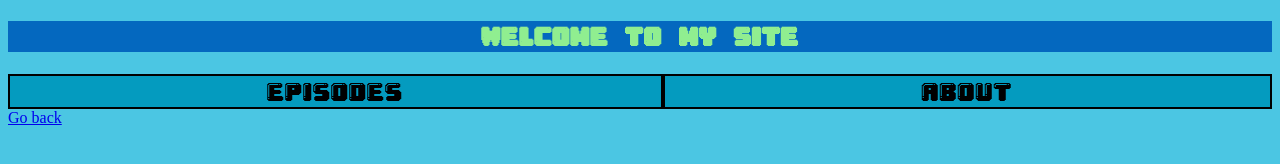
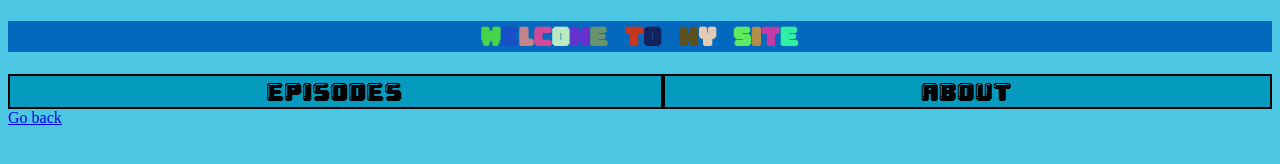
Before and after one commit to uglyshiba/VAIIproj, a plain HTML site: page index.html in a window 1280 px wide. Drawn offline with Linux system fonts and the light colour scheme.

Commit message:
Added letter color randomization Javascript

```diff
--- a/css/style.css
+++ b/css/style.css
@@ -6,6 +6,8 @@
 h1 {
     text-align: center;
     font-family: GumballFont, serif;
+    border-width: 1px;
+    border-color: black;
 }
 
 @media screen {
@@ -36,15 +38,15 @@ h1 {
     border: 2px solid #000;
     text-decoration: none;
     color:inherit;
-    padding-top: 0px;
+    padding-top: 0;
 }
 
 header{
     background-color: #0468bf;
     color: lightgreen;
-    padding-bottom: 0px;
+    padding-bottom: 0;
 }
 
 nav{
-    padding-top: 0px;
+    padding-top: 0;
 }
--- a/index.html
+++ b/index.html
@@ -5,6 +5,7 @@
     <meta name="viewport" content="width=device-width, initial-scale=1">
     <title>Title</title>
     <link rel="stylesheet" href="css/style.css" type="text/css">
+    <script src="js/randomizeLetterColor.js"></script>
 </head>
 <body>
 
@@ -22,5 +23,8 @@
 <footer>
     <a href="#nadpis">Go back</a>
 </footer>
+<script>
+    randomizeLetterColor("#nadpis");
+</script>
 </body>
 </html>
--- a/js/randomizeLetterColor.js
+++ b/js/randomizeLetterColor.js
@@ -1,12 +1,25 @@
+document.addEventListener("DOMContentLoaded", function() {
+    randomizeLetterColor("nadpis");
+});
+
 function randomizeLetterColor(elementId) {
-    var element = document.getElementById(elementId)
+    var element = document.getElementById(elementId);
+    if (element) {
+        var text = element.textContent;
+        element.style.color = getRandomColor(); // Set initial text color
+        var changedText = text.split('').map(function(letter) {
+            var randomColor = getRandomColor();
+            return '<span style="color:' + randomColor + ';">' + letter + '</span>';
+        }).join('');
+        element.innerHTML = changedText;
+    }
 }
 
 function getRandomColor() {
-    var randRed = Math.floor(Math.random() * 200);
-    var randGreen = Math.floor(Math.random() * 200);
-    var randBlue = Math.floor(Math.random() * 200);
+    var randRed = Math.floor(Math.random() * 220 + 20);
+    var randGreen = Math.floor(Math.random() * 220 + 20);
+    var randBlue = Math.floor(Math.random() * 200 + 20);
 
     var color = 'rgb(' + randRed + ',' + randGreen + ',' + randBlue + ')';
-    return color
+    return color;
 }
```
